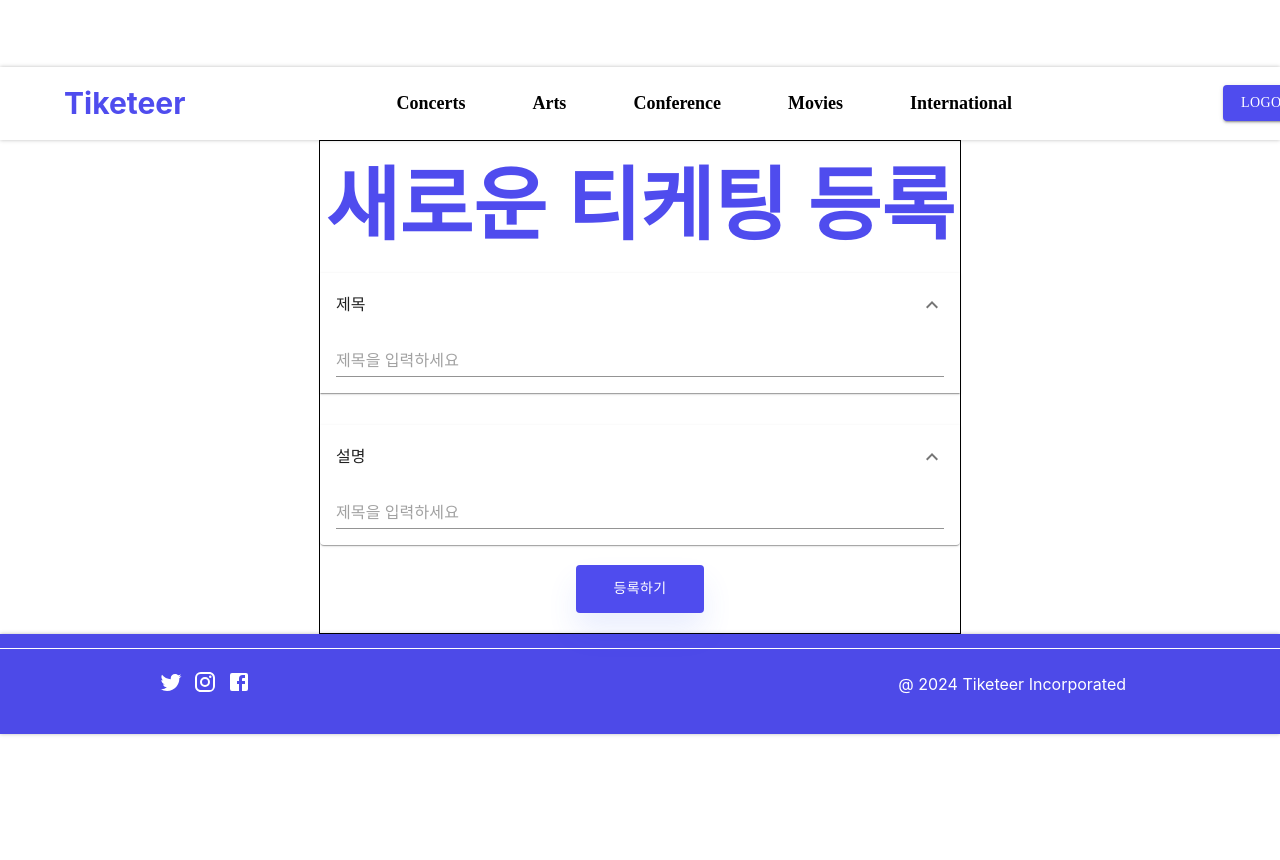
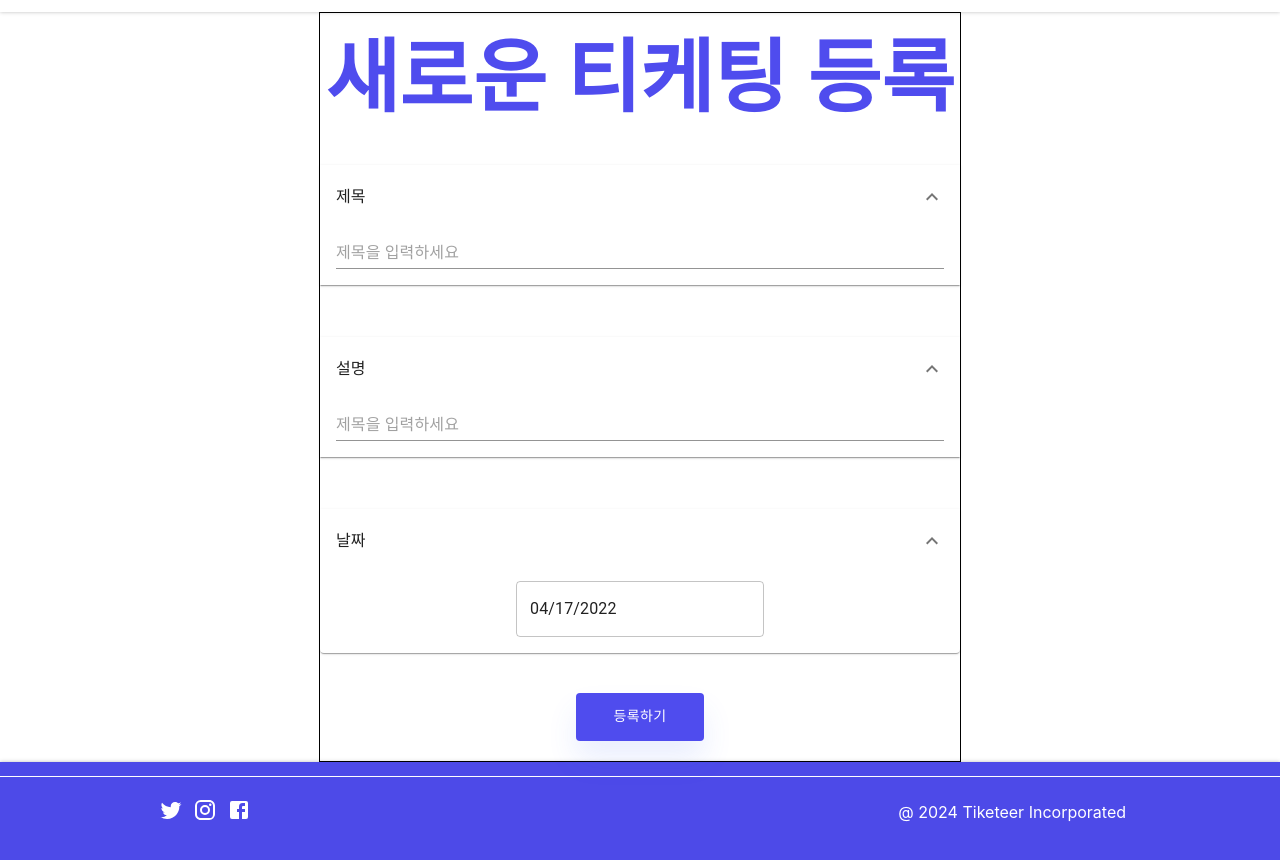
Before and after one commit to Tiketeer/Tiketeer-FE, a React (Create React App) app: page /ticketing/register in a window 1280 px wide. Shown: the top 860 px of the page. Before the commit the page ends 800 px from the top, so only its background shows below. Built offline with nearby package versions, Linux system fonts and the light colour scheme.

Commit message:
add date input

```diff
--- a/package.json
+++ b/package.json
@@ -6,11 +6,13 @@
         "@emotion/styled": "^11.11.0",
         "@mui/icons-material": "^5.15.12",
         "@mui/material": "^5.15.11",
+        "@mui/x-date-pickers": "^6.19.6",
         "@testing-library/jest-dom": "^5.17.0",
         "@testing-library/react": "^13.4.0",
         "@testing-library/user-event": "^13.5.0",
         "@types/jest": "^27.5.2",
         "@types/react-router-dom": "^5.3.3",
+        "dayjs": "^1.11.10",
         "react": "^18.2.0",
         "react-dom": "^18.2.0",
         "react-router-dom": "^6.22.2",
--- /dev/null
+++ b/src/components/ticketing/InputDate.tsx
@@ -0,0 +1,50 @@
+import { useAccordionPreview } from './AccordionPreviewContext';
+import { LocalizationProvider } from '@mui/x-date-pickers/LocalizationProvider';
+import { AdapterDayjs } from '@mui/x-date-pickers/AdapterDayjs';
+import React from 'react';
+import dayjs, { Dayjs } from 'dayjs';
+import { DatePicker } from '@mui/x-date-pickers';
+import { Box, ThemeProvider, createTheme } from '@mui/material';
+import { centerFlexStyle } from '../../styles/align';
+import { COLOR } from 'color/color';
+
+const theme = createTheme({
+    components: {
+        MuiOutlinedInput: {
+            styleOverrides: {
+                root: {
+                    '&:hover .MuiOutlinedInput-notchedOutline': {
+                        borderColor: COLOR.DEFAULT,
+                    },
+                    '&.Mui-focused .MuiOutlinedInput-notchedOutline': {
+                        borderColor: COLOR.DEFAULT,
+                    },
+                },
+            },
+        },
+    },
+});
+
+const InputDate = () => {
+    const [value, setValue] = React.useState<Dayjs | null>(dayjs('2022-04-17'));
+
+    const { setPreview } = useAccordionPreview();
+
+    return (
+        <ThemeProvider theme={theme}>
+            <Box sx={{ ...centerFlexStyle }}>
+                <LocalizationProvider dateAdapter={AdapterDayjs}>
+                    <DatePicker
+                        value={value}
+                        onChange={newValue => {
+                            setValue(newValue);
+                            setPreview(newValue ? newValue.format('YYYY-MM-DD') : '');
+                        }}
+                    />
+                </LocalizationProvider>
+            </Box>
+        </ThemeProvider>
+    );
+};
+
+export default InputDate;
--- a/src/components/ticketing/TicketingRegister.tsx
+++ b/src/components/ticketing/TicketingRegister.tsx
@@ -2,6 +2,7 @@ import InputTitle from './InputTitle';
 import InputDescription from './InputDescription';
 import { AccordionDetails } from '@mui/material';
 import InputAccordion from './InputAccordion';
+import InputDate from './InputDate';
 const TicketingRegister = () => {
     return (
         <>
@@ -16,6 +17,12 @@ const TicketingRegister = () => {
                     <InputDescription />
                 </AccordionDetails>
             </InputAccordion>
+
+            <InputAccordion tag="날짜">
+                <AccordionDetails>
+                    <InputDate />
+                </AccordionDetails>
+            </InputAccordion>
         </>
     );
 };
--- a/src/pages/ticketing/TicketingRegisterPage.tsx
+++ b/src/pages/ticketing/TicketingRegisterPage.tsx
@@ -14,6 +14,7 @@ const TicketingRegisterContainer = styled.div`
     heigh: 100vh;
     margin: 0 auto;
     border: 1px solid;
+    gap: 20px;
 `;
 
 const TicketingRegisterPageContainer = styled.div`
--- /dev/null
+++ b/src/styles/align.ts
@@ -0,0 +1,5 @@
+export const centerFlexStyle = {
+    display: 'flex',
+    justifyContent: 'center',
+    alignItems: 'center',
+};
```
Also changed, not shown: 1 other file (tests, documents, lock files or other folders).
